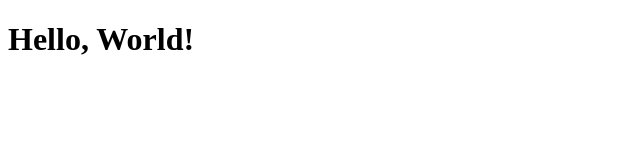
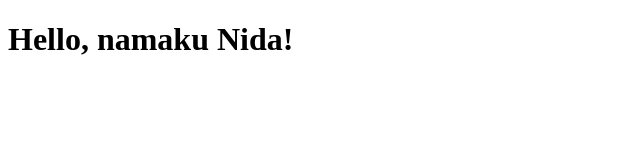
Before and after one commit to nidaftrnie/latihan-git-binar, a plain HTML site: page index.html in a window 1280 px wide. Shown: the whole page, without its empty margins (0-640 px from the left). Drawn offline with Linux system fonts and the light colour scheme.

Commit message:
second commit

```diff
--- a/index.html
+++ b/index.html
@@ -6,6 +6,6 @@
     <title>Document</title>
 </head>
 <body>
-     <h1>Hello, World!</h1>
+     <h1>Hello, namaku Nida!</h1>
 </body>
 </html>
```
